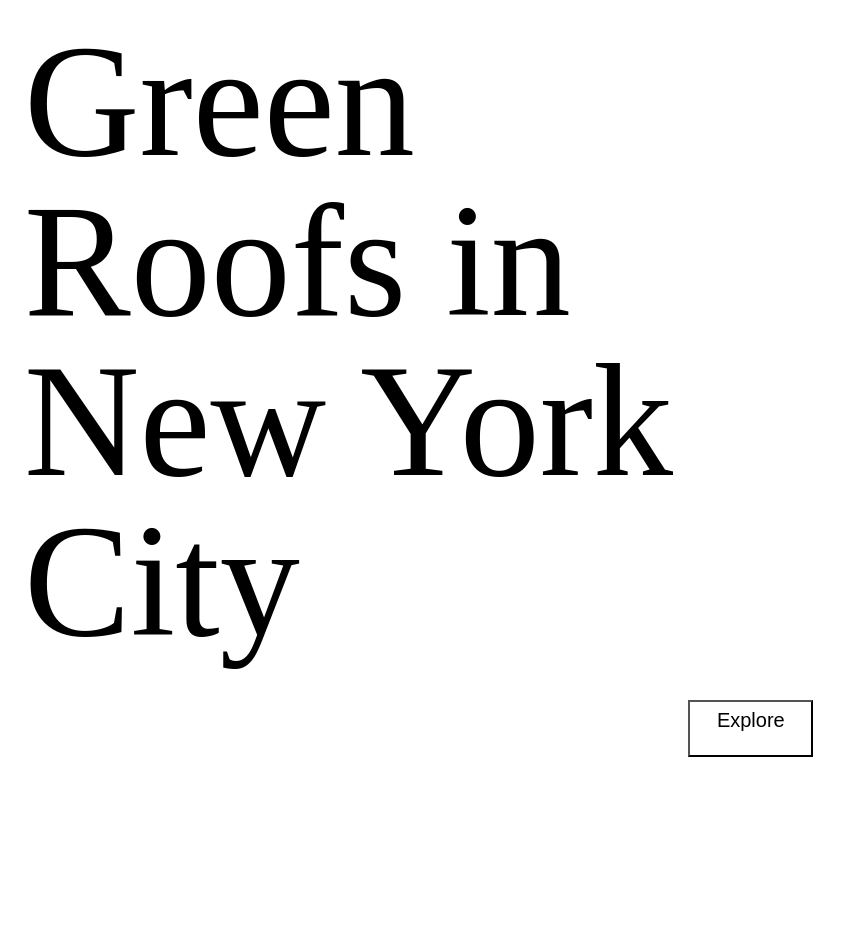
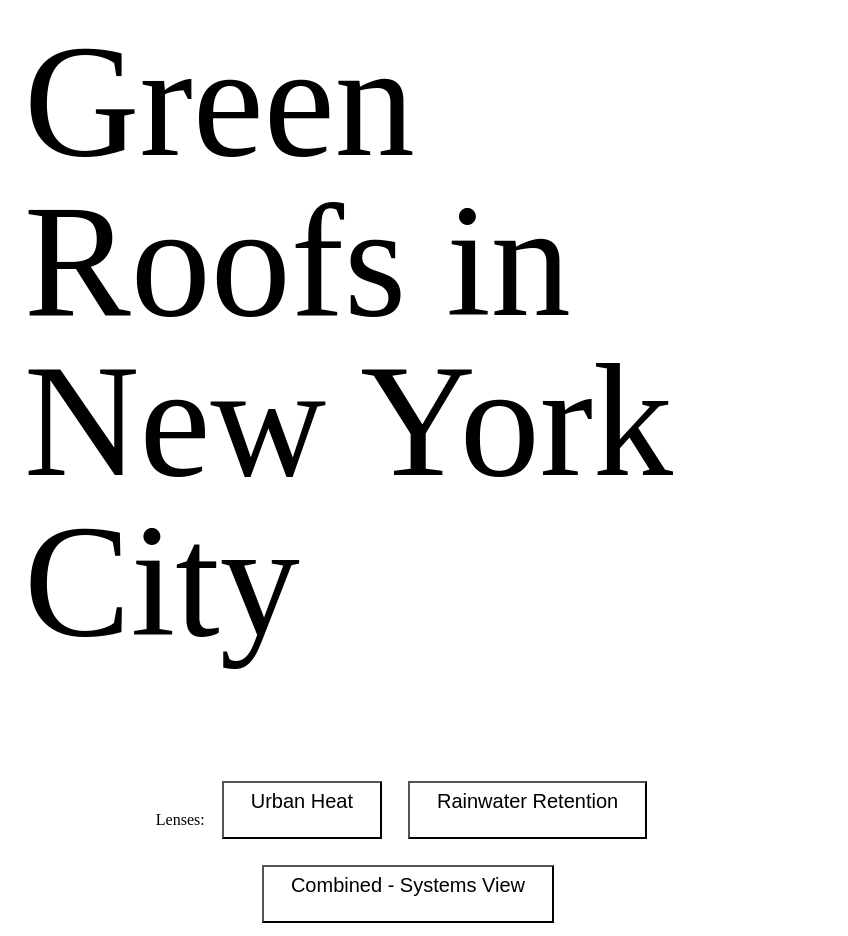
Before and after one commit to auchers/data-visualization-thesis, a Vue app: page / in a window 1280 px wide. Shown: the whole page, without its empty margins (0-848 px from the left). Before the commit the page ends 800 px from the top, so only its background shows below. Built offline with nearby package versions, Linux system fonts and the light colour scheme; what vue-waypoint would draw is missing.

Commit message:
fixed right pannel stylings

```diff
--- a/src/components/DefaultLayout.vue
+++ b/src/components/DefaultLayout.vue
@@ -2,7 +2,8 @@
   <div class="container">
     <slot name="map"></slot>
     <div class="right-panel">
-      <div class="white-space"></div>
+      <div class="intro">
+        <div class="white-space"></div>
         <header>
           <slot name="header">
             {{header}}
@@ -11,6 +12,7 @@
         <main>
           <slot name="main"><p>{{div1Text}}</p></slot>
         </main>
+      </div>
       <div class="analysis">
         <slot name="analysis">
           <H2>Analysis: Histogram of Building Areas</H2>
@@ -52,7 +54,7 @@
 <style>
   .container{
     display: grid;
-    grid-template-columns: auto minmax(100px, 500px);
+    grid-template-columns: auto minmax(100px, max-content);
     grid-auto-rows: 200vh;
   }
 
@@ -64,14 +66,19 @@
     height: 35vh;
   }
 
+  .intro{
+    max-width: 500px;
+    margin: 0 auto;
+    min-height: 100vh;
+
+  }
+
   header{
     font-size: 3em;
     padding-bottom: .5em;
   }
 
   .analysis{
-    position: sticky;
-    top: 100vh;
     padding-top: 2em;
   }
 
--- a/src/components/pages/LandingPage.vue
+++ b/src/components/pages/LandingPage.vue
@@ -2,9 +2,18 @@
   <div id="app">
     <div class="landing-page-wrapper">
       <h1>{{title}}</h1>
-      <button class="landing-page-button">
-        <router-link to="/urban-heat">Explore</router-link>
-      </button>
+      <div class="buttons-container">
+        Lenses:
+        <button class="landing-page-button">
+          <router-link to="/urban-heat">Urban Heat</router-link>
+        </button>
+        <button class="landing-page-button">
+          <router-link to="/stormwater">Rainwater Retention</router-link>
+        </button>
+        <button class="landing-page-button">
+          <router-link to="/systems">Combined - Systems View</router-link>
+        </button>
+      </div>
     </div>
   </div>
 </template>
@@ -43,11 +52,16 @@
     max-width: 800px;
   }
 
+  .buttons-container{
+    position: absolute;
+    right: 2em;
+    margin-bottom: 2em;
+  }
+
   .landing-page-button {
-    position: absolute;
     height: 2em;
     padding: 2em;
-    right: 2em;
+    margin: 1em;
     bottom: 2em;
     cursor: zoom-in;
     background-color: unset;
```
